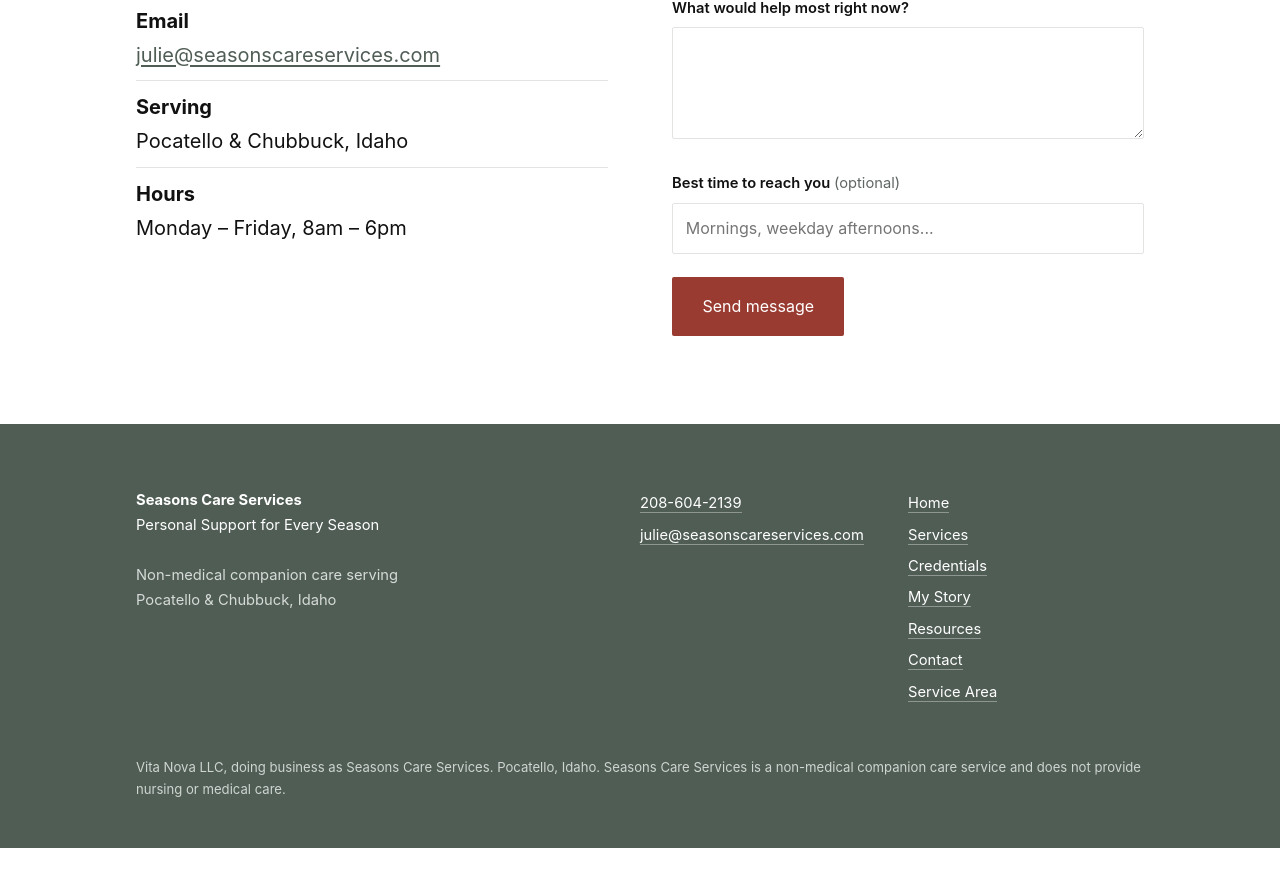
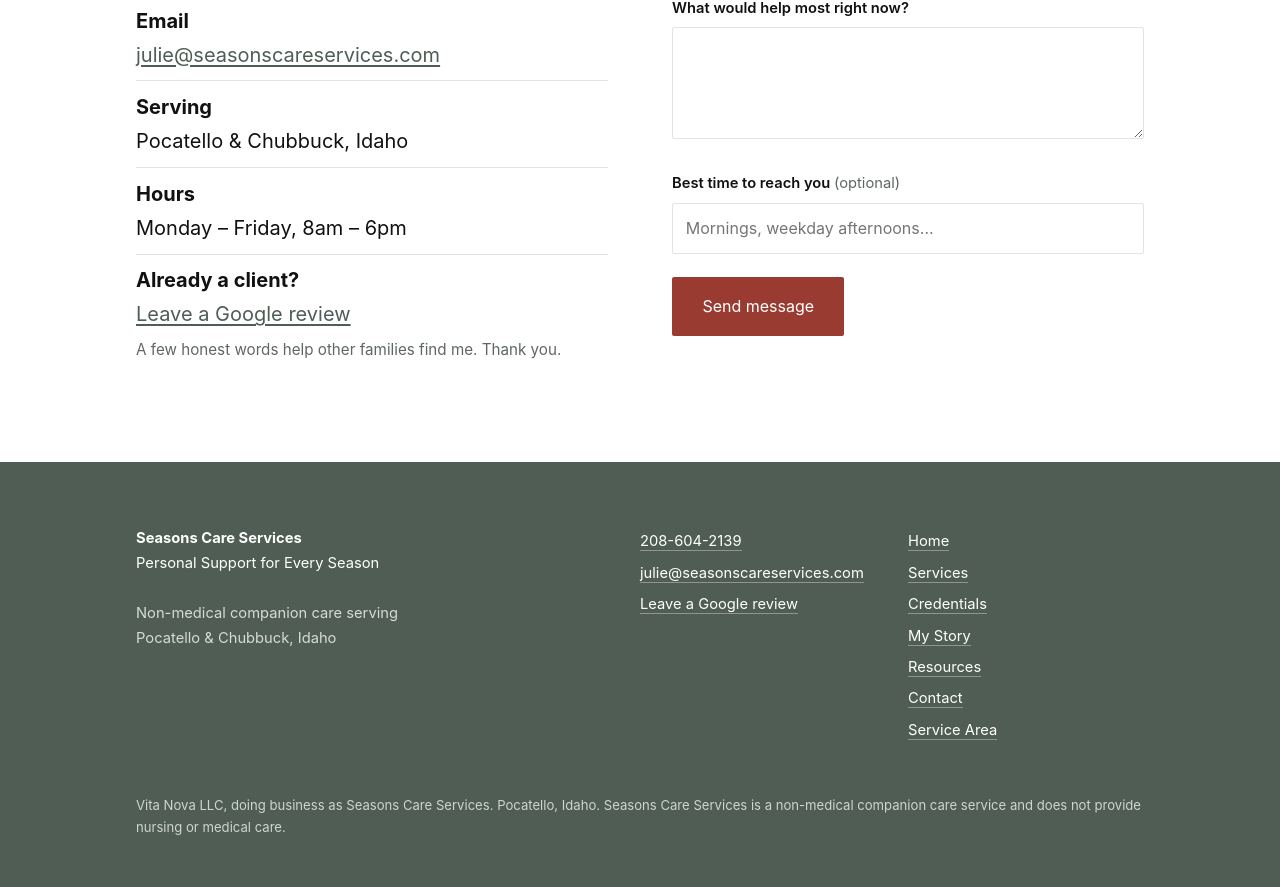
Before and after one commit to BillBrieferServer/seasons, a FastAPI app: page /preview/contact in a window 1280 px wide. Shown: the part 663-1550 px from the top of the page. Before the commit the page ends 1511 px from the top, so only its background shows below. Run offline with FastAPI, Linux system fonts and the light colour scheme; parts of the project's set-up code (start-up, migrations or seed data) failed here and were passed over; some libraries are stand-ins or nearby versions.

Commit message:
Add Google review link (footer + contact) and hasMap/sameAs to LocalBusiness schema

```diff
--- a/app/templates/public/base.html
+++ b/app/templates/public/base.html
@@ -35,6 +35,8 @@
   "slogan": "{{ b.tagline }}",
   "description": "Non-medical companion care in Pocatello and Chubbuck, Idaho. Companionship, light housekeeping, meal planning and preparation, errands, transportation to appointments, and respite for family caregivers.",
   "url": "{{ base_url }}/",
+  "hasMap": "https://www.google.com/maps/place/?q=place_id:ChIJW5Fe1dDpG44Rm_z-9BJF2hs",
+  "sameAs": ["https://www.google.com/maps/place/?q=place_id:ChIJW5Fe1dDpG44Rm_z-9BJF2hs"],
   "telephone": "+1-208-604-2139",
   "email": "{{ b.email }}",
   "image": "{{ base_url }}/static/images/og-image.jpg",
@@ -116,6 +118,7 @@
       <ul class="plain">
         <li><a href="tel:{{ b.phone_href }}">{{ b.phone }}</a></li>
         <li><a href="mailto:{{ b.email }}">{{ b.email }}</a></li>
+        <li><a href="https://g.page/r/CZv8_vQSRdobEAI/review" rel="noopener" target="_blank">Leave a Google review</a></li>
       </ul>
     </div>
     <div>
--- a/app/templates/public/contact.html
+++ b/app/templates/public/contact.html
@@ -19,6 +19,7 @@
         <li><strong>Email</strong><br><a href="mailto:{{ b.email }}">{{ b.email }}</a></li>
         <li><strong>Serving</strong><br>{{ b.area }}</li>
         <li><strong>Hours</strong><br>Monday &ndash; Friday, 8am &ndash; 6pm</li>
+        <li><strong>Already a client?</strong><br><a href="https://g.page/r/CZv8_vQSRdobEAI/review" rel="noopener" target="_blank">Leave a Google review</a><br><span style="font-size:0.95rem;color:var(--muted)">A few honest words help other families find me. Thank you.</span></li>
       </ul>
     </div>
 
```
